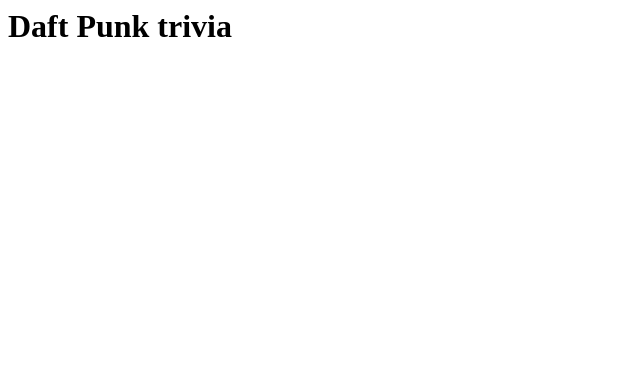
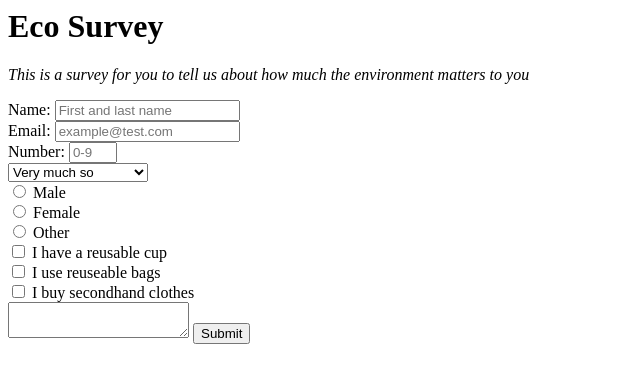
Before and after one commit to charlehs/Survey_form_2, a plain HTML site: page index.html in a window 1280 px wide. Shown: the whole page, without its empty margins (0-640 px from the left). Drawn offline with Linux system fonts and the light colour scheme.

Commit message:
html added

```diff
--- a/index.html
+++ b/index.html
@@ -1 +1,46 @@
-<h1 id="title">Daft Punk trivia<h1>
+<html lang="en">
+<head>
+
+  </head>
+
+
+<body>
+<h1 id="title">Eco Survey</h1>
+  <p id="description"><em>This is a survey for you to tell us about how much the environment matters to you
+  </em></p>
+  <form id="survey-form">
+  <label id="name-label">Name:</label>
+    <input type="text" name="name" id="name" required placeholder="First and last name"></input> <br>
+  <label id="email-label">Email:</label>
+    <input type="email" name="email" id="email" required placeholder="example@test.com"></input><br>
+  <label id="number-label">Number:</label>
+    <input type="number" name="number" id="number" min="0" max="9" required placeholder="0-9"></input><br>
+
+  <select id="dropdown" name="How much do you want to save the environment">
+      <option value="very much so">Very much so</option>
+      <option value="a bit would be good">A bit would be good</option>
+      <option value="not very much">Not very much</option>
+      <option value="not at all">Not at all</option>
+  </select>
+
+  <br>
+  <input type="radio" name="gender" value="male"> Male<br>
+  <input type="radio" name="gender" value="female"> Female<br>
+  <input type="radio" name="gender" value="other"> Other <br>
+
+  <input type="checkbox" name="reuse1" value="cup"> I have a reusable cup<br>
+  <input type="checkbox" name="reuse2" value="bag"> I use reuseable bags<br>
+  <input type="checkbox" name="reuse3" value="clothes"> I buy secondhand clothes<br>
+
+  <textarea placeholder="Additional comments"> </textarea>
+
+
+
+
+<input type="submit" id="submit">
+    </form>
+<script type="text/javascript" src="https://cdn.freecodecamp.org/testable-projects-fcc/v1/bundle.js"></script>
+
+
+</body>
+</html>
```
Also changed, not shown: 1 other file.
